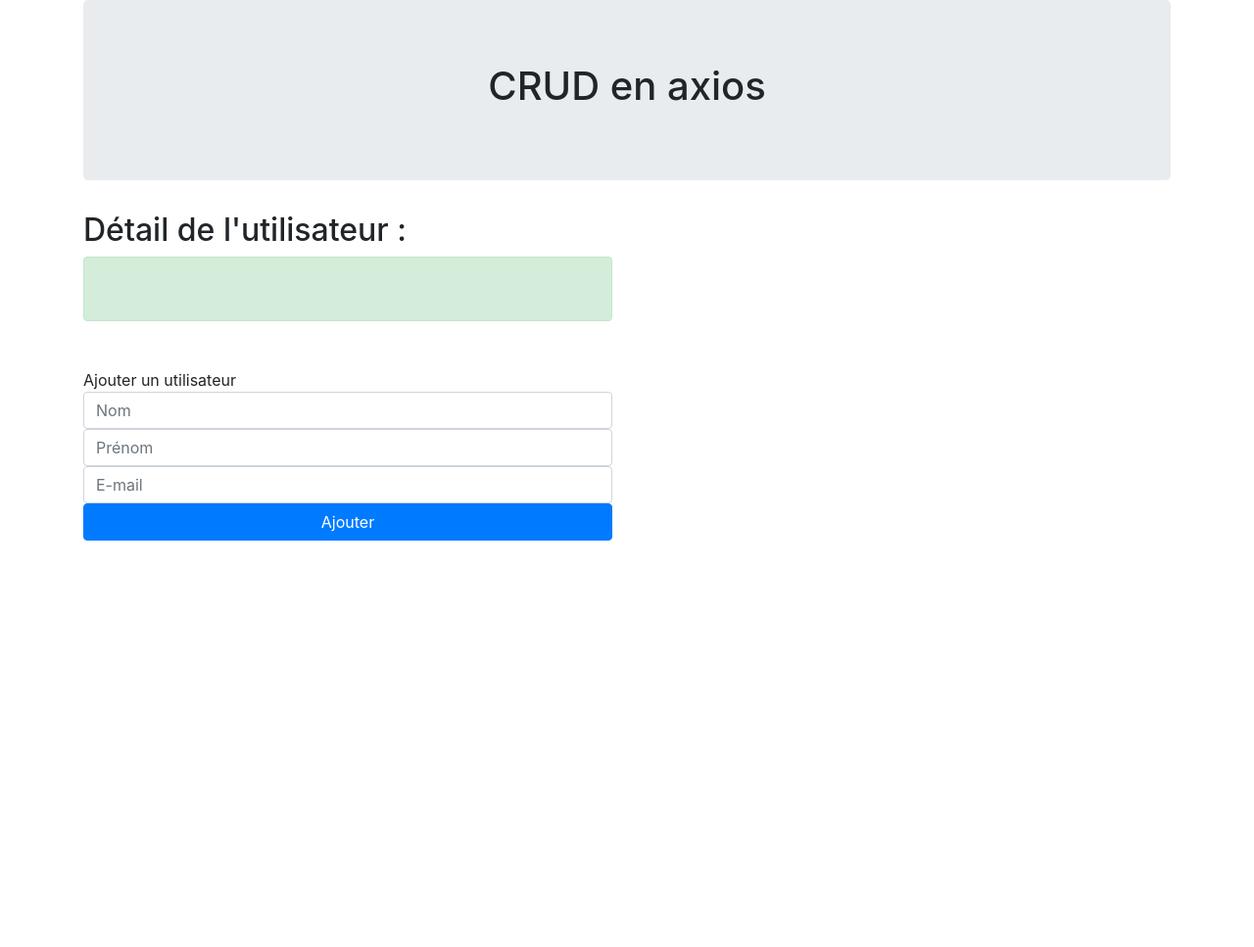
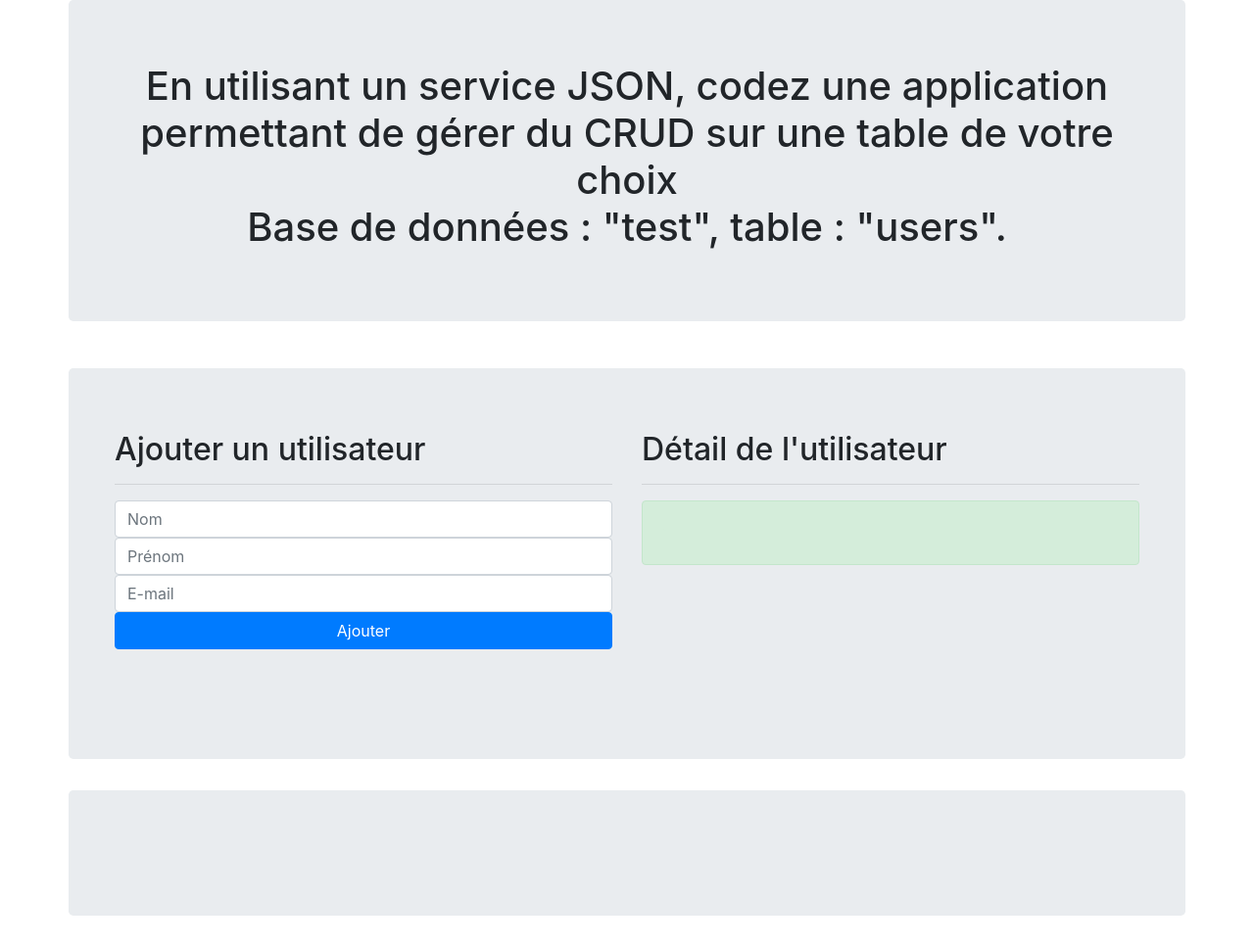
Before and after one commit to AnthonyBouillon/Vuejs, a CodeIgniter app: page /vuejs/ in a window 1280 px wide. Shown: the whole page at 98% size. Before the commit the page ends 552 px from the top, so only its background shows below. Run offline with CodeIgniter, Linux system fonts and the light colour scheme; some libraries are stand-ins or nearby versions.

Commit message:
4 phases terminé

```diff
--- a/phase_4/application/controllers/users.php
+++ b/phase_4/application/controllers/users.php
@@ -1,34 +1,35 @@
 <?php
 
 defined('BASEPATH') OR exit('No direct script access allowed');
-
-
+/**
+ * Service json
+ */
 class Users extends CI_Controller {
 
-  public function index($id = !null){
+    public function index() {
         $this->load->view('list');
     }
 
-  public function list(){
+    public function getList() {
         $data['list'] = $this->users_model->read_list();
-      if($data['list'] == true){
+        if ($data['list'] == true) {
             echo json_encode($data['list']);
         }
     }
 
-  public function detail(){
+    public function detail() {
         $id = $_POST['id'];
         $data['detail'] = $this->users_model->read_detail($id);
-      if($data['detail'] == true){
+        if ($data['detail'] == true) {
             echo json_encode($data['detail']);
         }
     }
 
-  public function delete(){
+    public function delete() {
         $this->users_model->delete_user($_POST['id']);
     }
 
-  public function add(){
+    public function add() {
         $data = array(
             'name' => $_POST['name'],
             'firstname' => $_POST['firstname'],
@@ -37,12 +38,13 @@ class Users extends CI_Controller {
         $this->users_model->add_user($data);
     }
 
-  public function update(){
-    $data = array (
+    public function update() {
+        $data = array(
             'name' => $_POST['name'],
-      'firstname' => $_POST['firstname']
-
+            'firstname' => $_POST['firstname'],
+            'email' => $_POST['email']
         );
         $this->users_model->update_user($data, $_POST['id']);
     }
+
 }
--- a/phase_4/application/views/list.php
+++ b/phase_4/application/views/list.php
@@ -3,83 +3,83 @@
     <head>
         <meta charset="utf-8">
         <link rel="stylesheet" href="https://stackpath.bootstrapcdn.com/bootstrap/4.2.1/css/bootstrap.min.css">
-    <title>AJAX</title>
+        <title>Phase 4 - Construction d'un web service/API</title>
     </head>
     <body>
         <!-- Mon application vue, commence ici -->
         <div class="container" id="app" >
-      <div class="jumbotron">
-        <h1 class="text-center">CRUD en axios</h1>
+            <!-- Header -->
+            <div class="row jumbotron">
+                <h1 class="text-center">En utilisant un service JSON, codez une application permettant de gérer du CRUD sur une table de votre choix<br/>Base de données : "test", table : "users".</h1>
             </div>
-      <div class="row">
-        <div class="col-6">
-          <h2>Détail de l'utilisateur : </h2>
-          <!-- Affiche le détail d'un utiliser sélectionné -->
-          <div class="alert alert-success col-12 mb-5">
-            <p v-if="info">
-              {{ info.id + ' ' + info.name + ' ' + info.firstname + ' ' + info.email}}
-            </p>
-            <p v-else style="color: #D4EDDA">
-              .
-            </p>
-          </div>
+
+            <div class="row jumbotron mt-5">
+
                 <!-- Formulaire d'ajout -->
+                <div class="col-lg-6">
                     <form method="post" v-on:submit.prevent="add" class="mb-5">
-        <caption>Ajouter un utilisateur</caption>
+                        <h2>Ajouter un utilisateur</h2>
+                        <hr/>
                         <input type="text" name="name" placeholder="Nom" v-model="name" class="form-control col-12">
                         <input type="text" name="firstname" placeholder="Prénom" v-model="firstname" class="form-control col-12">
                         <input type="email" name="firstname" placeholder="E-mail" v-model="email" class="form-control col-12">
                         <button type="submit" name="add_submit" class="btn btn-primary btn-block col-12">Ajouter</button>
                     </form>
-
-
-
-<!-- /block col-6 -->
                 </div>
 
-<div class="col-6">
+                <!-- Affiche le détail d'un utiliser -->
+                <div class="col-lg-6">
+                    <h2>Détail de l'utilisateur</h2>
+                    <hr/>
+                    <div class="alert alert-success col-12 mb-5">
+                        <p v-if="info">
+                            <strong style="display: inline-block; width: 90px;">Identifiant :</strong> {{ info.id }}<br/>
+                            <strong style="display: inline-block; width: 90px;">Nom :</strong> {{ info.name }}<br/>
+                            <strong style="display: inline-block; width: 90px;">Prénom :</strong> {{ info.firstname }}<br/>
+                            <strong style="display: inline-block; width: 90px;">E-mail :</strong> {{ info.email }}
+                        </p>
+                        <p v-else style="color: #D4EDDA">.</p>
+                    </div>
+                </div>
+
+            </div>
+
+            <div class="row jumbotron">
                 <!-- Parcour l'objet "list" qui contient les informations des utilisateurs -->
-    <div v-for="msg in list">
-
-      <h2>
-        <!-- Affiche le détail d'un utilisateur | Au clique, déclenche la fonction detail, avec l'id de l'utilisateur en paramètre -->
-          <button @click="detail(msg.id)" class="btn btn-info">Voir plus</button>
-          |
-        {{ msg.name + ' ' + msg.firstname}}
-      </h2>
-
+                <div v-for="msg in list" class="p-3">
+                    <hr/>
+                    <h2>{{ msg.name + ' ' + msg.firstname}}</h2>
+                    <button @click="detail(msg.id)" class="btn btn-info mb-2 mt-2">Voir plus</button>
                     <!-- Formulaire de modification -->
-        <form method="post" v-on:submit.prevent="update(msg.id, msg.name, msg.firstname)">
+                    <form method="post" v-on:submit.prevent="update(msg.id, msg.name, msg.firstname, msg.email)">
+                        <button type="submit" class="btn btn-success ">Modifier</button>
+                        <!-- Supprime un utilisateur (nul besoin d'être dans le form)| Au clique, déclenche la fonction delete, avec l'id de l'utilisateur en paramètre  -->
+                        <button @click="delete2(msg.id)" class="btn btn-danger ">Supprimer</button>
                         <input type="hidden" name="id" placeholder="Identifiant" v-model="msg.id" class="form-control">
                         <input type="text" name="name" placeholder="Nom" v-model="msg.name" class="form-control">
                         <input type="text" name="firstname" placeholder="Prénom" v-model="msg.firstname" class="form-control">
-
-          <button type="submit" class="btn btn-success">Modifier</button>
-          <!-- Supprime un utilisateur (nul besoin d'être dans le form)| Au clique, déclenche la fonction delete, avec l'id de l'utilisateur en paramètre  -->
-          <button @click="delete2(msg.id)" class="btn btn-danger">Supprimer</button>
+                        <input type="text" name="email" placeholder="E-mail" v-model="msg.email" class="form-control">
                     </form>
-
                     <hr/>
                 </div>
             </div>
-<!-- /row -->
+        </div>
     </div>
 
-  <!-- Mon application vue, termine ici -->
-  </div>
     <script src="https://stackpath.bootstrapcdn.com/bootstrap/4.2.1/js/bootstrap.min.js"></script>
     <!-- Vuejs -->
     <script src="https://cdn.jsdelivr.net/npm/vue/dist/vue.js"></script>
     <!-- Ajax -->
     <script src="https://unpkg.com/axios/dist/axios.min.js"></script>
+
 <script>
-  document.addEventListener('DOMContentLoaded', function(event) {
-    var app = new Vue ({
+document.addEventListener('DOMContentLoaded', function (event) {
+    var app = new Vue({
         el: '#app',
         // Fonction exécuté au démarrage
-      created: function(){
+        created: function () {
             // Récupère la liste des utilisateurs en get
-        axios.get('http://localhost/vuejs/phase_4/index.php/users/list').then(response => {
+            axios.get('http://localhost/vuejs/phase_4/index.php/users/getList').then(response => {
                 this.list = response.data;
             })
                     .catch(function (error) {
@@ -88,26 +88,26 @@
         },
         // Variable
         data: {
-        list : [],
-        info : '',
-        id_user : '',
-        name : '',
-        firstname : '',
-        name_update : '',
-        firstname_update : '',
-        email : ''
+            list: [],
+            info: '',
+            id_user: '',
+            name: '',
+            firstname: '',
+            name_update: '',
+            firstname_update: '',
+            email: ''
         },
         // Fonctions
-      methods : {
+        methods: {
             // Affiche le détail d'un utilisateur
-          detail: function (id){
+            detail: function (id) {
                 // En paramètre la valeur à transmettre en php
                 var params = new URLSearchParams();
                 params.append('id', id);
                 axios.post('http://localhost/vuejs/phase_4/index.php/users/detail/', params).then(response => {
                     this.info = response.data;
                     // Recharge la liste
-              axios.get('http://localhost/vuejs/phase_4/index.php/users/list').then(response => {
+                    axios.get('http://localhost/vuejs/phase_4/index.php/users/getList').then(response => {
                         this.list = response.data;
                     })
                 })
@@ -116,14 +116,15 @@
                         })
             },
             // Modifie un utilisateur
-          update: function (id, name, firstname){
+            update: function (id, name, firstname, email) {
                 var params = new URLSearchParams();
                 params.append('id', id);
                 params.append('name', name);
                 params.append('firstname', firstname);
+                params.append('email', email);
                 axios.post('http://localhost/vuejs/phase_4/index.php/users/update/', params).then(response => {
                     // Recharge la liste
-              axios.get('http://localhost/vuejs/phase_4/index.php/users/list').then(response => {
+                    axios.get('http://localhost/vuejs/phase_4/index.php/users/getList').then(response => {
                         this.list = response.data;
                     })
                 })
@@ -132,12 +133,12 @@
                         })
             },
             // Supprime un utilisateur
-          delete2: function (id){
+            delete2: function (id) {
                 var params = new URLSearchParams();
                 params.append('id', id);
                 axios.post('http://localhost/vuejs/phase_4/index.php/users/delete/', params).then(response => {
                     // Recharge la liste
-              axios.get('http://localhost/vuejs/phase_4/index.php/users/list').then(response => {
+                    axios.get('http://localhost/vuejs/phase_4/index.php/users/getList').then(response => {
                         this.list = response.data;
                     })
                             .catch(function (error) {
@@ -149,14 +150,14 @@
                         })
             },
             // Ajoute un utilisateur
-          add: function (){
+            add: function () {
                 var params = new URLSearchParams();
                 params.append('name', this.name);
                 params.append('firstname', this.firstname);
                 params.append('email', this.email);
                 axios.post('http://localhost/vuejs/phase_4/index.php/users/add/', params).then(response => {
                     // Recharge la liste
-              axios.get('http://localhost/vuejs/phase_4/index.php/users/list').then(response => {
+                    axios.get('http://localhost/vuejs/phase_4/index.php/users/getList').then(response => {
                         this.list = response.data;
                     })
                 })
@@ -167,7 +168,6 @@
         },
     });
 });
-// window.history.pushState(document.title,document.title, 'http://localhost/vuejs/phase_4/index.php/users/index/' + );
 </script>
 </body>
 
```
Also changed, not shown: nbproject/project.xml (added, +9 -0 lines), 2 other files. Lines whose indentation alone changed are shown as unchanged.
